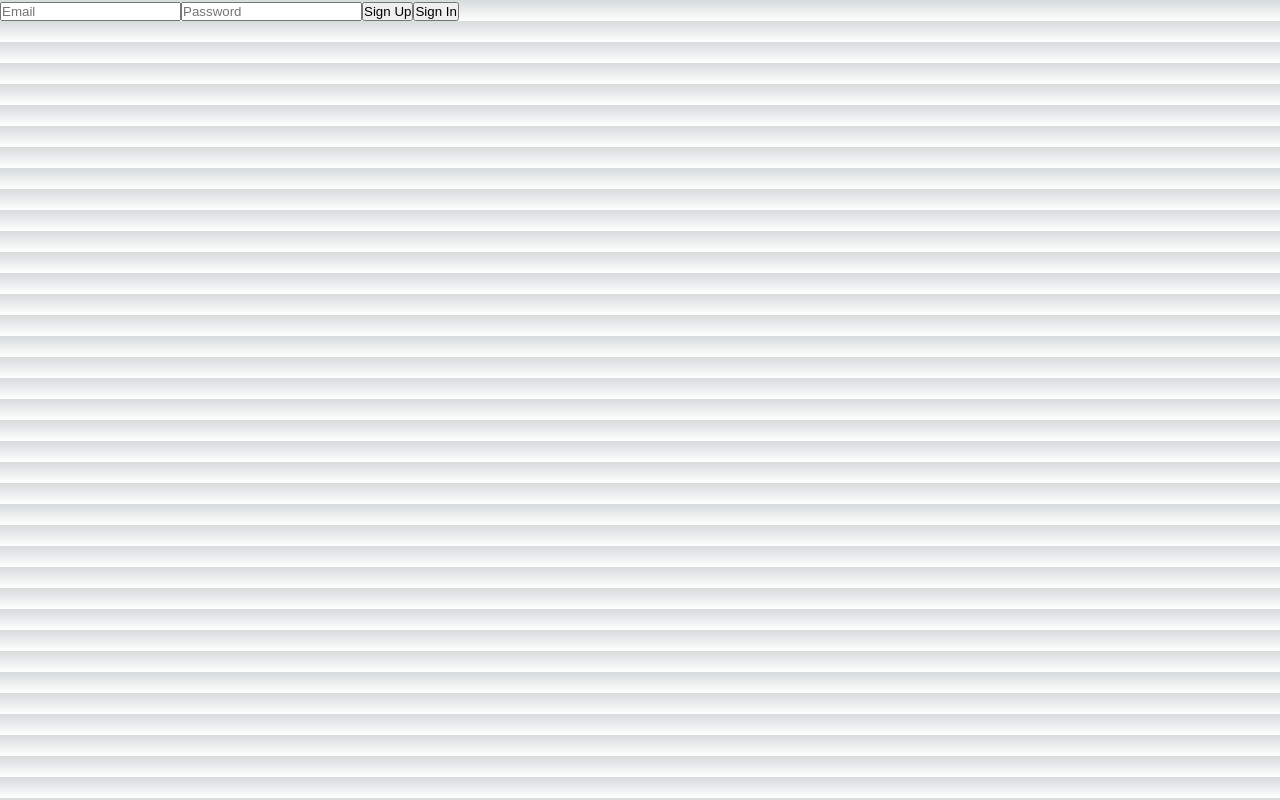
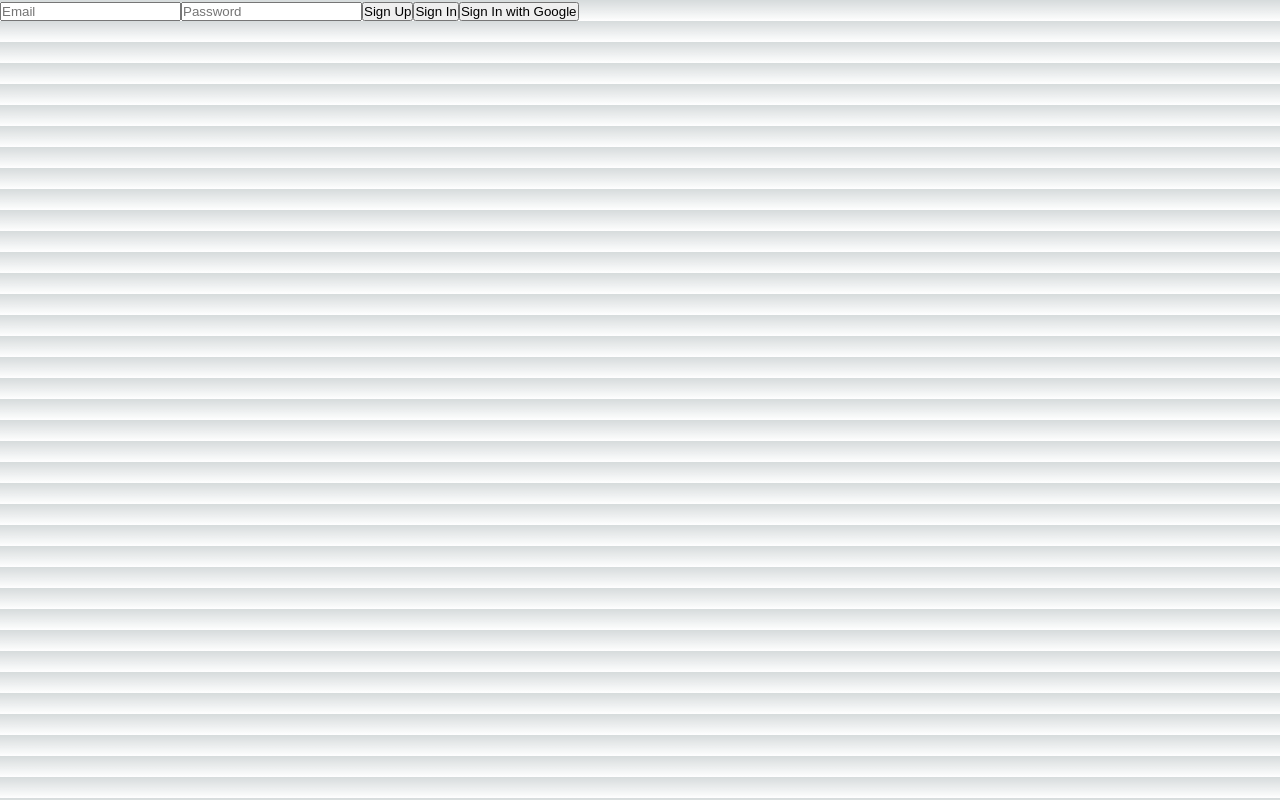
Before and after one commit to tejpatta/motley, a Next.js app: page /auth in a window 1280 px wide. Built offline with nearby package versions, Linux system fonts and the light colour scheme.

Commit message:
add google auth

```diff
--- a/src/app/auth/page.js
+++ b/src/app/auth/page.js
@@ -19,6 +19,13 @@ export default function Auth() {
     else alert('Logged in successfully');
   };
 
+  const signInWithGoogle = async () => {
+    const { error } = await supabase.auth.signInWithOAuth({
+      provider: 'google',
+    });
+    if (error) console.log('Error signing in with Google:', error.message);
+  };
+
   return (
     <div>
       <input
@@ -35,6 +42,7 @@ export default function Auth() {
       />
       <button onClick={signUp}>Sign Up</button>
       <button onClick={signIn}>Sign In</button>
+      <button onClick={signInWithGoogle}>Sign In with Google</button>
     </div>
   );
 }
```
